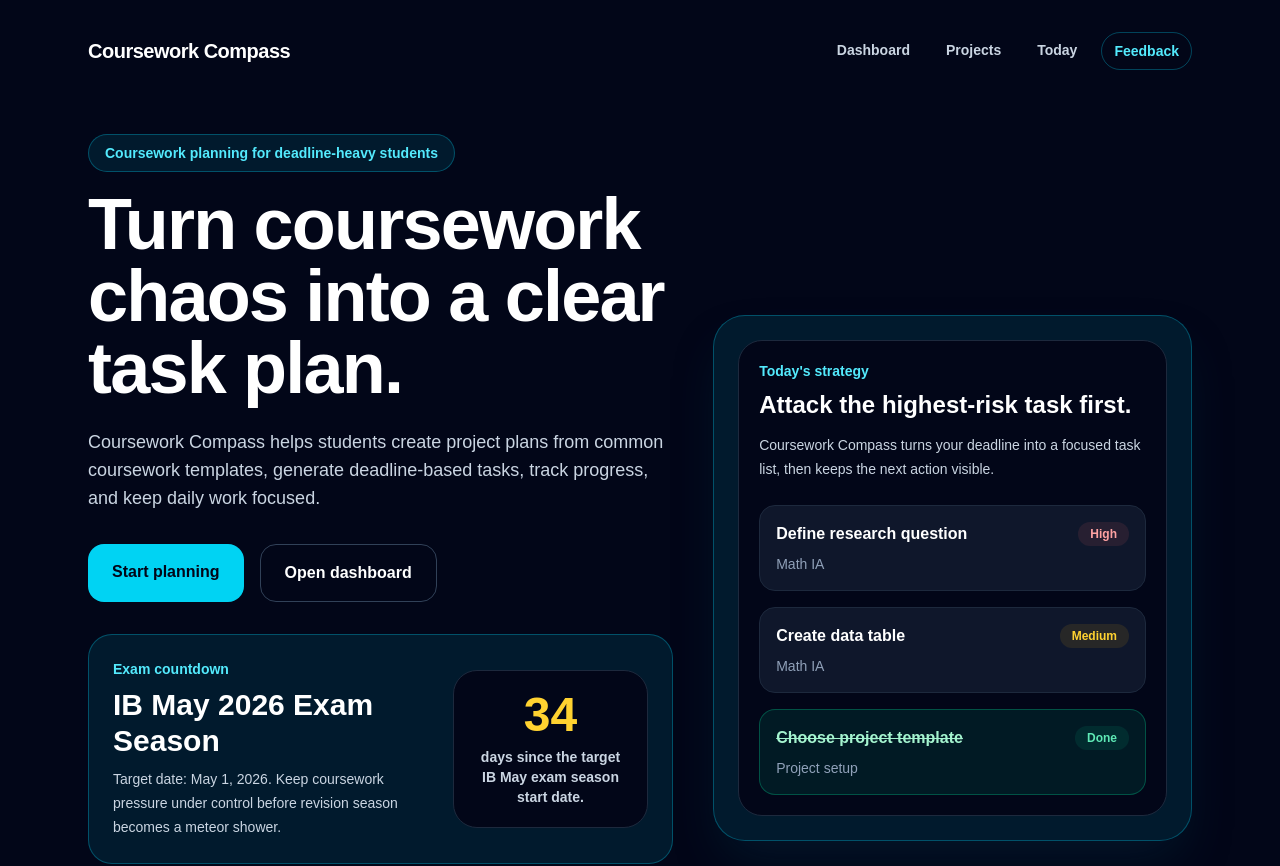
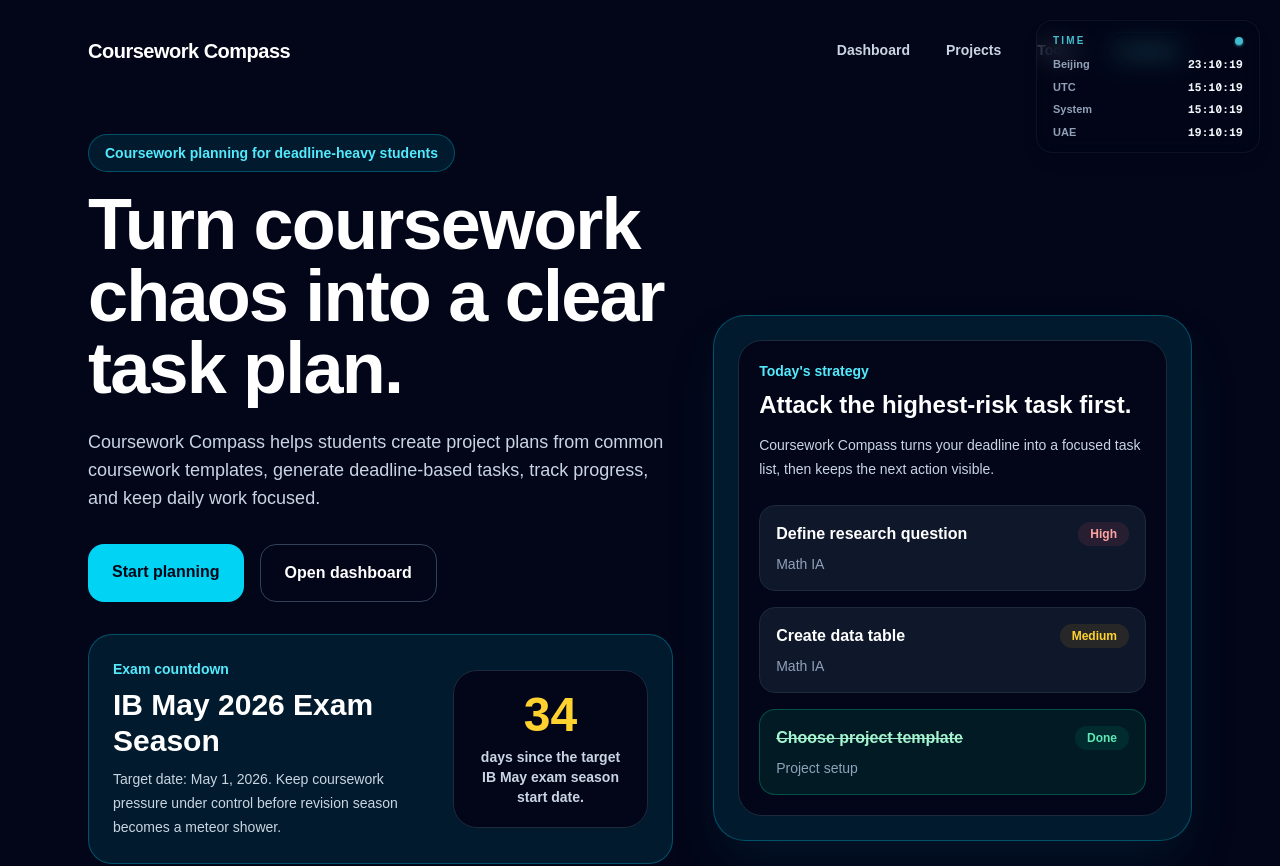
Before and after one commit to ChefDav/Coursework-Compass, a Next.js app: page / in a window 1280 px wide. Shown: the top 866 px of the page. Built offline with nearby package versions, Linux system fonts and the light colour scheme.

Commit message:
Add global time zone clock

```diff
--- a/app/layout.tsx
+++ b/app/layout.tsx
@@ -1,6 +1,7 @@
 import type { Metadata } from "next";
 import { Geist, Geist_Mono } from "next/font/google";
 import CompletionWatcher from "@/components/CompletionWatcher";
+import GlobalClock from "@/components/GlobalClock";
 import "./globals.css";
 
 const geistSans = Geist({
@@ -65,6 +66,7 @@ export default function RootLayout({
             className={`${geistSans.variable} ${geistMono.variable} antialiased`}
         >
         <CompletionWatcher />
+        <GlobalClock />
         {children}
         </body>
         </html>
--- /dev/null
+++ b/components/GlobalClock.tsx
@@ -0,0 +1,144 @@
+"use client";
+
+import { useEffect, useState } from "react";
+
+type ClockRow = {
+    label: string;
+    value: string;
+};
+
+function formatTime(date: Date, timeZone?: string) {
+    return new Intl.DateTimeFormat("en-GB", {
+        timeZone,
+        hour: "2-digit",
+        minute: "2-digit",
+        second: "2-digit",
+        hour12: false,
+    }).format(date);
+}
+
+function getClockRows(date: Date): ClockRow[] {
+    return [
+        {
+            label: "Beijing",
+            value: formatTime(date, "Asia/Shanghai"),
+        },
+        {
+            label: "UTC",
+            value: formatTime(date, "UTC"),
+        },
+        {
+            label: "System",
+            value: formatTime(date),
+        },
+        {
+            label: "UAE",
+            value: formatTime(date, "Asia/Dubai"),
+        },
+    ];
+}
+
+function ClockContent({ clockRows }: { clockRows: ClockRow[] }) {
+    return (
+        <>
+            <div className="mb-2 flex items-center justify-between gap-3">
+                <p className="text-[10px] font-bold uppercase tracking-[0.22em] text-cyan-300/80">
+                    Time
+                </p>
+
+                <span className="h-2 w-2 rounded-full bg-cyan-300/80 shadow-sm shadow-cyan-300/50" />
+            </div>
+
+            <div className="space-y-1.5">
+                {clockRows.map((row) => (
+                    <div
+                        key={row.label}
+                        className="flex items-center justify-between gap-3 text-[11px]"
+                    >
+                        <span className="font-semibold text-slate-400">{row.label}</span>
+                        <span className="font-mono font-bold tracking-wide text-slate-100">
+              {row.value}
+            </span>
+                    </div>
+                ))}
+            </div>
+        </>
+    );
+}
+
+export default function GlobalClock() {
+    const [now, setNow] = useState<Date | null>(null);
+    const [isMobileOpen, setIsMobileOpen] = useState(false);
+
+    useEffect(() => {
+        setNow(new Date());
+
+        const timer = window.setInterval(() => {
+            setNow(new Date());
+        }, 1000);
+
+        return () => {
+            window.clearInterval(timer);
+        };
+    }, []);
+
+    const clockRows = now ? getClockRows(now) : [];
+
+    return (
+        <>
+            <aside className="fixed right-5 top-5 z-30 hidden w-56 rounded-2xl border border-white/5 bg-slate-950/45 px-4 py-3 text-white/80 shadow-lg shadow-slate-950/20 backdrop-blur-md transition hover:border-cyan-400/20 hover:bg-slate-950/75 hover:text-white sm:block">
+                {now ? (
+                    <ClockContent clockRows={clockRows} />
+                ) : (
+                    <p className="text-[11px] font-semibold text-slate-400">
+                        Syncing clocks...
+                    </p>
+                )}
+            </aside>
+
+            <div className="fixed right-0 top-28 z-30 sm:hidden">
+                <button
+                    type="button"
+                    onClick={() => setIsMobileOpen((currentValue) => !currentValue)}
+                    className="rounded-l-2xl border border-r-0 border-cyan-400/20 bg-slate-950/70 px-2 py-4 text-[10px] font-black uppercase tracking-[0.18em] text-cyan-300 shadow-lg shadow-slate-950/30 backdrop-blur-md"
+                    aria-label={isMobileOpen ? "Hide world clock" : "Show world clock"}
+                >
+                    Time
+                </button>
+            </div>
+
+            <aside
+                className={`fixed right-0 top-24 z-30 w-64 rounded-l-3xl border border-r-0 border-cyan-400/20 bg-slate-950/90 p-4 text-white shadow-2xl shadow-slate-950/40 backdrop-blur-md transition-transform duration-300 sm:hidden ${
+                    isMobileOpen ? "translate-x-0" : "translate-x-full"
+                }`}
+            >
+                <div className="mb-3 flex items-center justify-between gap-3">
+                    <div>
+                        <p className="text-[10px] font-bold uppercase tracking-[0.22em] text-cyan-300/80">
+                            World Clock
+                        </p>
+                        <h2 className="mt-1 text-sm font-black text-white">
+                            Time zones
+                        </h2>
+                    </div>
+
+                    <button
+                        type="button"
+                        onClick={() => setIsMobileOpen(false)}
+                        className="rounded-full border border-slate-700 px-3 py-1 text-xs font-bold text-slate-300"
+                    >
+                        Close
+                    </button>
+                </div>
+
+                {now ? (
+                    <ClockContent clockRows={clockRows} />
+                ) : (
+                    <p className="text-[11px] font-semibold text-slate-400">
+                        Syncing clocks...
+                    </p>
+                )}
+            </aside>
+        </>
+    );
+}
```
